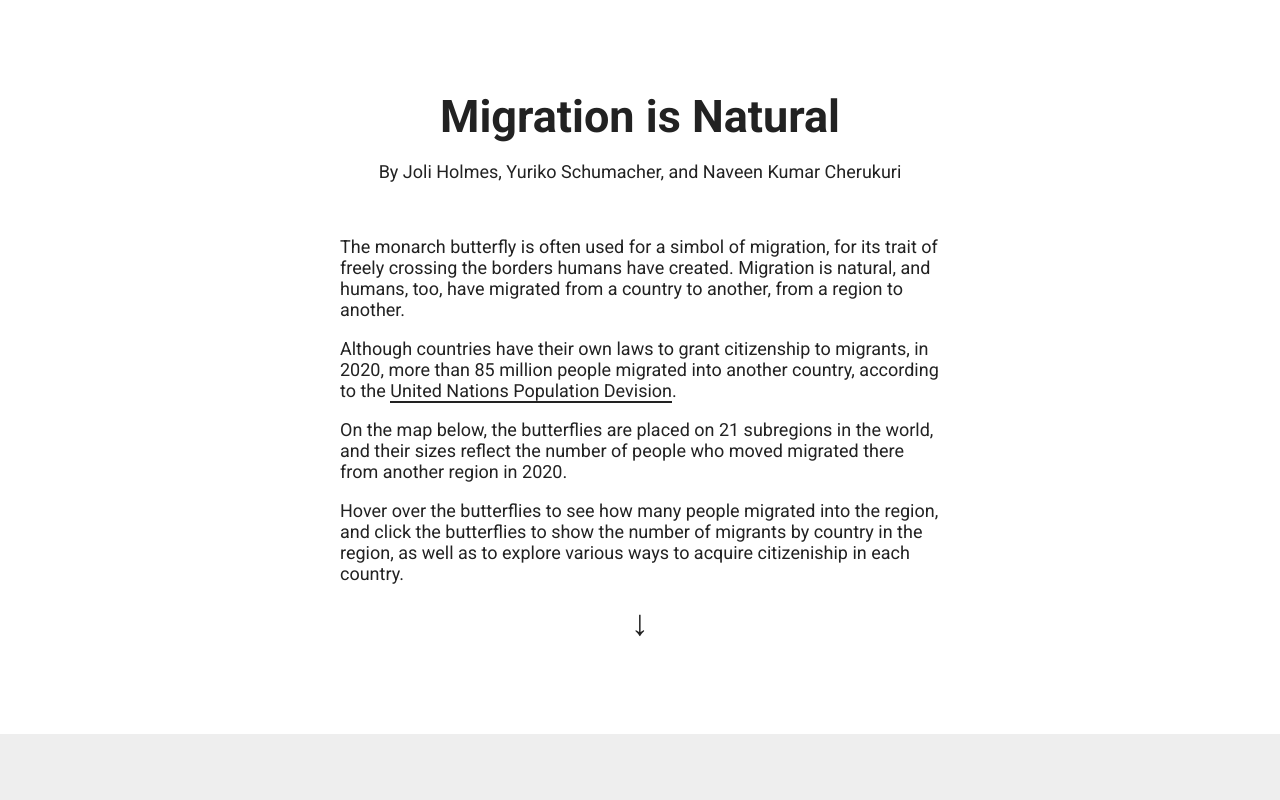
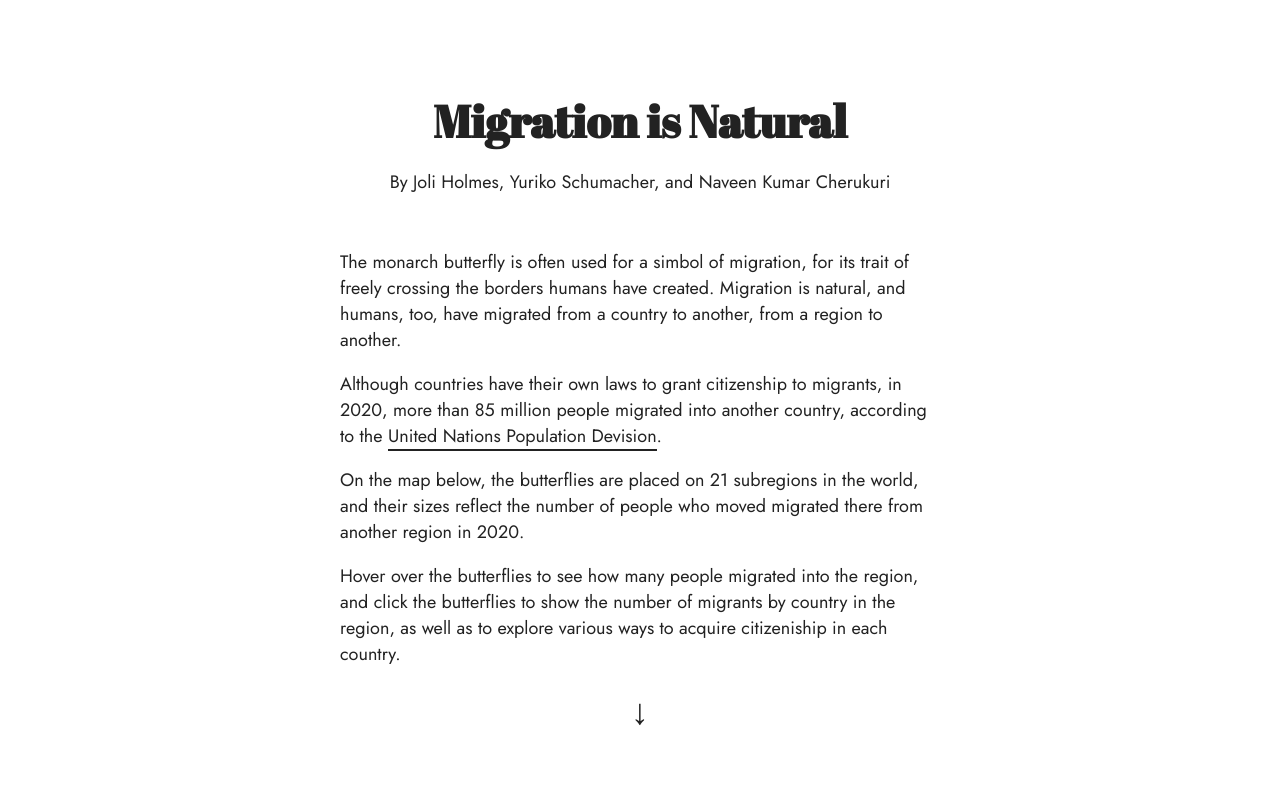
Before and after one commit to Yuriko-Schumacher/migration-draft, a Svelte app: page / in a window 1280 px wide. Shown: the top 800 px of the page. Built offline with nearby package versions, Linux system fonts and the light colour scheme; no server answers.

Commit message:
apply fonts

```diff
--- a/public/global.css
+++ b/public/global.css
@@ -1,4 +1,4 @@
-@import url("https://fonts.googleapis.com/css2?family=Roboto:ital,wght@0,100;0,300;0,400;0,500;0,700;0,900;1,100;1,300;1,400;1,500;1,700;1,900&display=swap");
+@import url("https://fonts.googleapis.com/css2?family=Abril+Fatface&family=Jost:ital,wght@0,100;0,200;0,300;0,400;0,500;0,600;0,700;0,800;0,900;1,100;1,200;1,300;1,400;1,500;1,600;1,700;1,800;1,900&display=swap");
 
 :root {
   --main-black: #222222;
@@ -14,7 +14,7 @@
   font-size: 18px;
   scroll-behavior: smooth;
   color: var(--main-black);
-  font-family: "Roboto", sans-serif;
+  font-family: "Jost", sans-serif;
   text-align: center;
 }
 
@@ -30,6 +30,7 @@
 h1 {
   font-size: 26px;
   margin-bottom: 5px;
+  font-family: "Abril Fatface", cursive;
 }
 
 h2 {
@@ -37,6 +38,7 @@
   font-style: italic;
   margin-bottom: 5px;
   margin-top: 10px;
+  font-family: "Abril Fatface", cursive;
 }
 
 a:link,
--- a/src/legend.svelte
+++ b/src/legend.svelte
@@ -88,7 +88,7 @@
   div {
     padding: 0 1rem 1rem 1rem;
     font-weight: bold;
-    line-height: 1.2;
+    line-height: 1;
     text-align: center;
   }
   @media (max-width: 1220px) {
```
Also changed, not shown: public/build/bundle.css, public/build/bundle.js, 1 other file (tests, documents, lock files or other folders).
